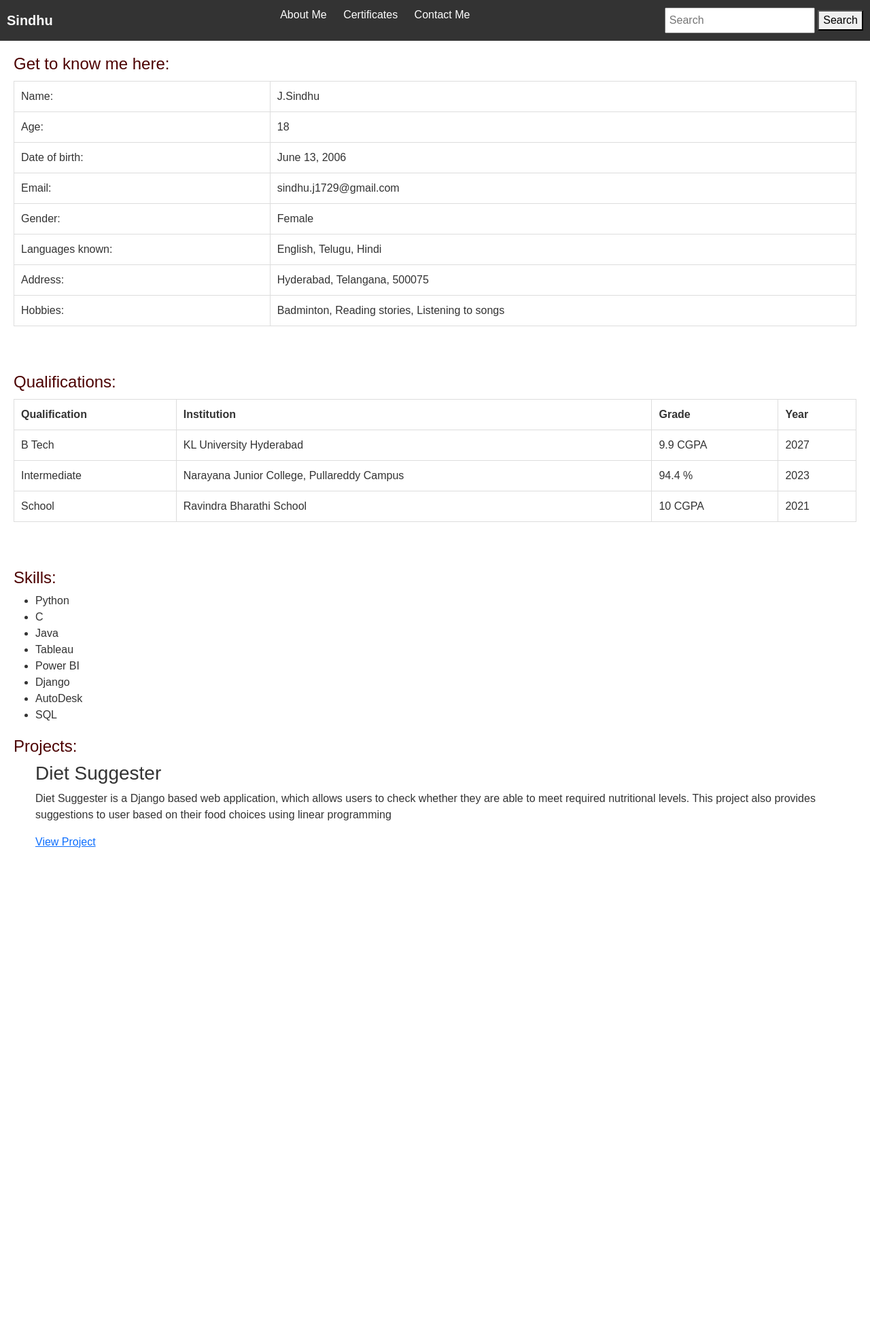
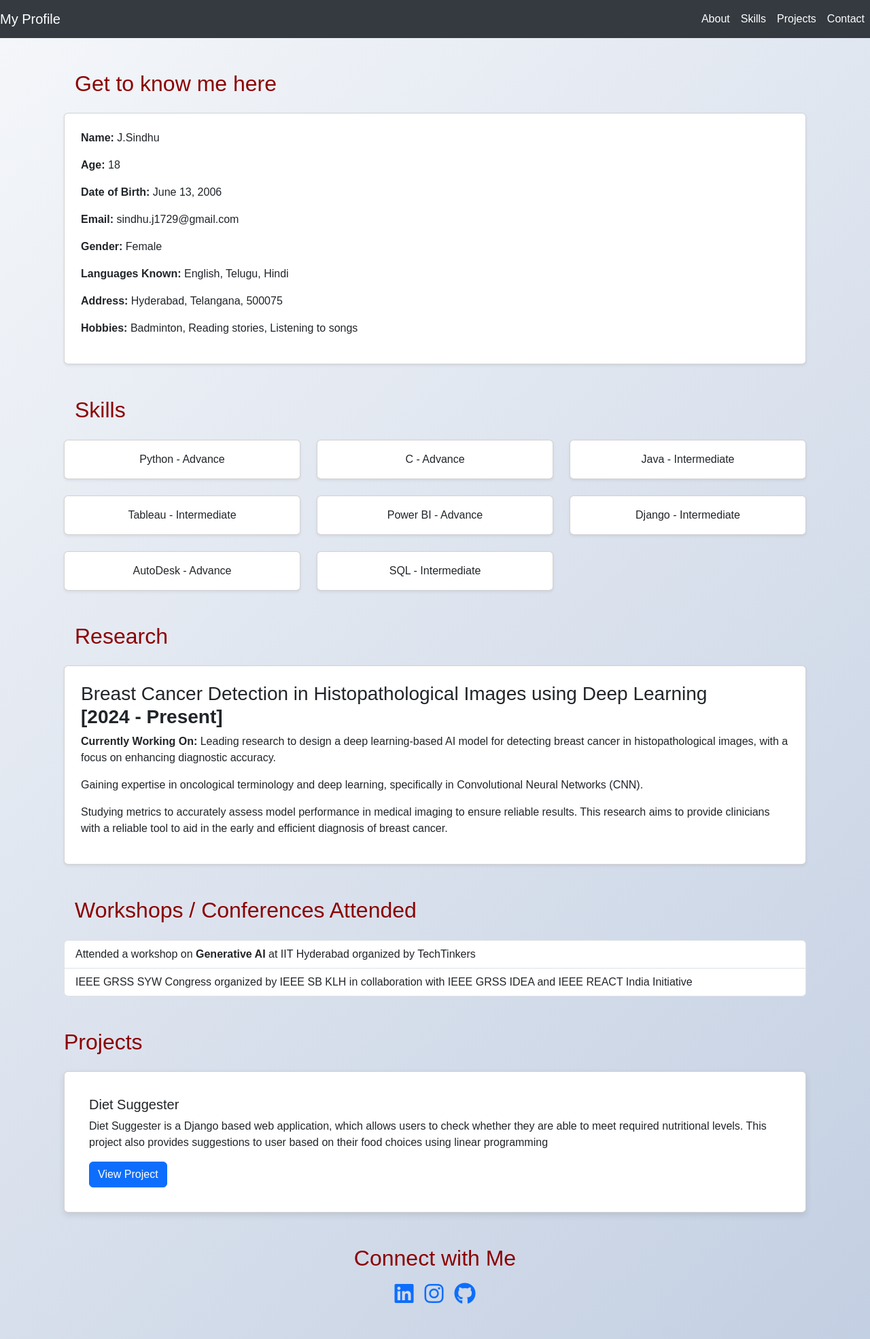
Before and after one commit to jsm1306/project_19_3, a Django app: page / in a window 1280 px wide. Shown: the whole page at 68% size. Before the commit the page ends 1247 px from the top, so only its background shows below. Run offline with Django 5.2, Linux system fonts and the light colour scheme; data comes from the database, SQL or seed files in the repository; both versions use the stored data as it was after the commit.

Commit message:
Second Commit

```diff
--- a/app_19_3/models.py
+++ b/app_19_3/models.py
@@ -21,6 +21,7 @@ class Qualification(models.Model):
     year = models.IntegerField()
 class Skill(models.Model):
     name = models.CharField(max_length=100)
+    level = models.CharField(max_length=100)
 class Certificate(models.Model):
     name = models.CharField(max_length=100)
     issued_by = models.CharField(max_length=100)
--- a/templates/base.html
+++ b/templates/base.html
@@ -3,17 +3,54 @@
 <head>
     <meta charset="UTF-8">
     <meta name="viewport" content="width=device-width, initial-scale=1.0">
-    <title>Welcome</title>
-    <link href="https://cdn.jsdelivr.net/npm/bootstrap@5.3.0-alpha1/dist/css/bootstrap.min.css" rel="stylesheet" integrity="sha384-GLhlTQ8iRABdZLl6O3oVMWSktQOp6b7In1Zl3/Jr59b6EGGoI1aFkw7cmDA6j6gD" crossorigin="anonymous">
-
+    <title>Resume - J. Sindhu</title>
+    <link href="https://cdn.jsdelivr.net/npm/bootstrap@5.3.0-alpha1/dist/css/bootstrap.min.css" rel="stylesheet">
+    <link rel="stylesheet" href="https://cdnjs.cloudflare.com/ajax/libs/font-awesome/6.0.0-beta3/css/all.min.css">
+    <style>
+         body {
+            background: linear-gradient(135deg, #f5f7fa, #c3cfe2);
+            font-family: Arial, sans-serif;
+        }
+        .navbar {
+            background-color: #343a40;
+        }
+        .navbar-brand, .nav-link {
+            color: #fff !important;
+        }
+        .nav-link:hover {
+            color: #ced4da !important;
+        }
+    </style>
 </head>
 
-<body style="background-color: rgb(255, 255, 255);">
-    {% include 'navbar.html' %}
-{% block content %}
-{% endblock %}
+<body>
+    <nav class="navbar navbar-expand-lg navbar-dark">
+        <a class="navbar-brand" href="#">My Profile</a>
+        <button class="navbar-toggler" type="button" data-bs-toggle="collapse" data-bs-target="#navbarNav" aria-controls="navbarNav" aria-expanded="false" aria-label="Toggle navigation">
+            <span class="navbar-toggler-icon"></span>
+        </button>
+        <div class="collapse navbar-collapse" id="navbarNav">
+            <ul class="navbar-nav ms-auto">
+                <li class="nav-item">
+                    <a class="nav-link" href="#about">About</a>
+                </li>
+                <li class="nav-item">
+                    <a class="nav-link" href="#skills">Skills</a>
+                </li>
+                <li class="nav-item">
+                    <a class="nav-link" href="#projects">Projects</a>
+                </li>
+                <li class="nav-item">
+                    <a class="nav-link" href="#contact">Contact</a>
+                </li>
+            </ul>
+        </div>
+    </nav>
+
+    <div class="container my-5">
+        {% block content %}{% endblock %}
+    </div>
+
+    <script src="https://cdn.jsdelivr.net/npm/bootstrap@5.3.0-alpha1/dist/js/bootstrap.bundle.min.js"></script>
 </body>
-<script src="https://code.jquery.com/jquery-3.3.1.slim.min.js" integrity="sha384-q8i/X+965DzO0rT7abK41JStQIAqVgRVzpbzo5smXKp4YfRvH+8abtTE1Pi6jizo" crossorigin="anonymous"></script>
-<script src="https://cdn.jsdelivr.net/npm/popper.js@1.14.7/dist/umd/popper.min.js" integrity="sha384-UO2eT0CpHqdSJQ6hJty5KVphtPhzWj9WO1clHTMGa3JDZwrnQq4sF86dIHNDz0W1" crossorigin="anonymous"></script>
-<script src="https://cdn.jsdelivr.net/npm/bootstrap@4.3.1/dist/js/bootstrap.min.js" integrity="sha384-JjSmVgyd0p3pXB1rRibZUAYoIIy6OrQ6VrjIEaFf/nJGzIxFDsf4x0xIM+B07jRM" crossorigin="anonymous"></script>
 </html>
--- a/templates/certificates.html
+++ b/templates/certificates.html
@@ -1,7 +1,7 @@
 {% extends "base.html" %}
 
 {% block content %}
-<h1>My Certificates</h1>
+<h1>Achievements</h1>
     <div class="certificates-container">
         {% for certificate in certificates %}
             <div class="certificate">
@@ -11,6 +11,7 @@
                     <img src="{{ certificate.certificate_image.url }}" alt="{{ certificate.title }}">
                 {% endif %}
             </div>
+            so i have like went to final round in robo race competetion conducted my college, final round in hackathon which was for 24hr
         {% empty %}
             <p>No certificates available.</p>
         {% endfor %}
--- a/templates/contact.html
+++ b/templates/contact.html
@@ -6,5 +6,7 @@
     <p><strong>Email:</strong> <a href="mailto:youremail@example.com">sindhu.j1729@gmail.com</a></p>
     <p><strong>Phone:</strong> 9063999999</p>
     <p><strong>LinkedIn:</strong> <a href="https://www.linkedin.com/in/sindhu-manogna-jammalamadaka-324a55291/" target="_blank">LinkedIn</a></p>
+    <p><strong>GitHub:</strong> <a href="https://github.com/jsm1306" target="_blank">GitHub</a></p>
+
 </div>
 {% endblock %}
--- a/templates/home.html
+++ b/templates/home.html
@@ -1,60 +1,87 @@
 {% extends 'base.html' %}
 
 {% block content %}
-<div class="about-section">
-    <h2>Get to know me here:</h2>
+<div class="container">
+    <!-- About Section -->
+    <section id="about" class="mb-5">
+        <h2 class="mb-4 ms-3" style="color: #8B0000;">Get to know me here</h2>
+        <div class="card p-4 shadow-sm">
+            <p><strong>Name:</strong> {{ personal_info.name }}</p>
+            <p><strong>Age:</strong> {{ personal_info.age }}</p>
+            <p><strong>Date of Birth:</strong> {{ personal_info.dob }}</p>
+            <p><strong>Email:</strong> {{ personal_info.email }}</p>
+            <p><strong>Gender:</strong> {{ personal_info.gender }}</p>
+            <p><strong>Languages Known:</strong> {{ personal_info.languages }}</p>
+            <p><strong>Address:</strong> {{ personal_info.address }}</p>
+            <p><strong>Hobbies:</strong> {{ personal_info.hobbies }}</p>
+        </div>
+    </section>
 
-    <table>
-        <tr><td>Name:</td><td>{{ personal_info.name }}</td></tr>
-        <tr><td>Age:</td><td>{{ personal_info.age }}</td></tr>
-        <tr><td>Date of birth:</td><td>{{ personal_info.dob }}</td></tr>
-        <tr><td>Email:</td><td>{{ personal_info.email }}</td></tr>
-        <tr><td>Gender:</td><td>{{ personal_info.gender }}</td></tr>
-        <tr><td>Languages known:</td><td>{{ personal_info.languages }}</td></tr>
-        <tr><td>Address:</td><td>{{ personal_info.address }}</td></tr>
-        <tr><td>Hobbies:</td><td>{{ personal_info.hobbies }}</td></tr>
-    </table>
-    <br><br>
-    <h2>Qualifications:</h2>
-    <table>
-        <thead>
-            <tr>
-                <th>Qualification</th>
-                <th>Institution</th>
-                <th>Grade</th>
-                <th>Year</th>
-            </tr>
-        </thead>
-        <tbody>
-            {% for qualification in qualifications %}
-            <tr>
-                <td>{{ qualification.title }}</td>
-                <td>{{ qualification.institution }}</td>
-                <td>{{ qualification.grade }}</td>
-                <td>{{ qualification.year }}</td>
-            </tr>
+    <!-- Skills Section -->
+    <section id="skills" class="mb-5">
+        <h2 class="mb-4 ms-3" style="color: #8B0000;">Skills</h2>
+        <div class="row row-cols-2 row-cols-md-3 g-4">
+            {% for skill in skills %}
+            <div class="col">
+                <div class="card h-100 shadow-sm">
+                    <div class="card-body text-center">
+                        <p class="card-text">{{ skill.name }} - {{ skill.level }}</p>
+                    </div>
+                </div>
+            </div>
             {% endfor %}
-        </tbody>
-    </table><br><br>
-    <h2>Skills:</h2>
-    <ul>
-        {% for skill in skills %}
-        <li>{{ skill.name }}</li>
+        </div>
+    </section>
 
-        {% endfor %}
-    </ul>
-    <h2>Projects:</h2>
-    <ul>
-        {% for project in projects %}
+    <!-- Research Section -->
+    <section id="research" class="mb-5">
+        <h2 class="mb-4 ms-3" style="color: #8B0000;">Research</h2>
+        <div class="card shadow-sm p-4">
+            <h3>Breast Cancer Detection in Histopathological Images using Deep Learning <br><strong>[2024 - Present]</strong></h3>
+            <p><strong>Currently Working On:</strong> Leading research to design a deep learning-based AI model for detecting breast cancer in histopathological images, with a focus on enhancing diagnostic accuracy.</p>
+            <p>Gaining expertise in oncological terminology and deep learning, specifically in Convolutional Neural Networks (CNN).</p>
+            <p>Studying metrics to accurately assess model performance in medical imaging to ensure reliable results. This research aims to provide clinicians with a reliable tool to aid in the early and efficient diagnosis of breast cancer.</p>
+        </div>
+    </section>
 
-            <h3>{{ project.title }}</h3>
-            <p>{{ project.description }}</p>
-            {% if project.project_link %}
-            <a href="{{ project.project_link }}" target="_blank">View Project</a>
-            {% endif %}
+    <section id="workshops" class="mb-5">
+        <h2 class="mb-4 ms-3" style="color: #8B0000;">Workshops / Conferences Attended</h2>
+        <ul class="list-group">
+            <li class="list-group-item">Attended a workshop on <strong>Generative AI</strong> at IIT Hyderabad organized by TechTinkers</li>
+            <li class="list-group-item">IEEE GRSS SYW Congress organized by IEEE SB KLH in collaboration with IEEE GRSS IDEA and IEEE REACT India Initiative</li>
+        </ul>
+    </section>
 
-        {% endfor %}
-    </ul>
+    <section id="projects" class="mb-5">
+        <h2 class="mb-4" style="color: #8B0000;">Projects</h2>
+
+    {% for project in projects %}
+    <div class="card mb-4" style="width: 100%; padding: 20px; box-shadow: 0px 4px 10px rgba(0, 0, 0, 0.1);">
+        <div class="card-body">
+            <h5 class="card-title">{{ project.title }}</h5>
+            <p class="card-text">{{ project.description }}</p>
+            <a href="{{ project.project_link }}" class="btn btn-primary">View Project</a>
+        </div>
+    </div>
+    {% endfor %}
+
+        </div>
+    </section>
+
+    <!-- Contact Section -->
+    <section id="contact" class="text-center mb-5">
+        <h2 style="color: #8B0000;">Connect with Me</h2>
+        <div class="d-flex justify-content-center gap-3 mt-3">
+            <a href="https://www.linkedin.com/in/sindhu-manogna-jammalamadaka-324a55291/" target="_blank" class="text-decoration-none">
+                <i class="fab fa-linkedin fa-2x"></i>
+            </a>
+            <a href="https://www.instagram.com/sindhu_9642/" target="_blank" class="text-decoration-none">
+                <i class="fab fa-instagram fa-2x"></i>
+            </a>
+            <a href="https://github.com/jsm1306" target="_blank" class="text-decoration-none">
+                <i class="fab fa-github fa-2x"></i>
+            </a>
+        </div>
+    </section>
 </div>
-
 {% endblock %}
```
Also changed, not shown: app_19_3/migrations/0004_skill_level.py (added), db.sqlite3.
